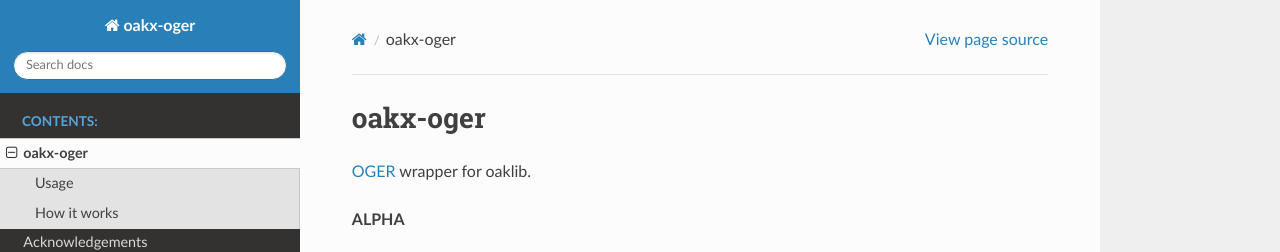
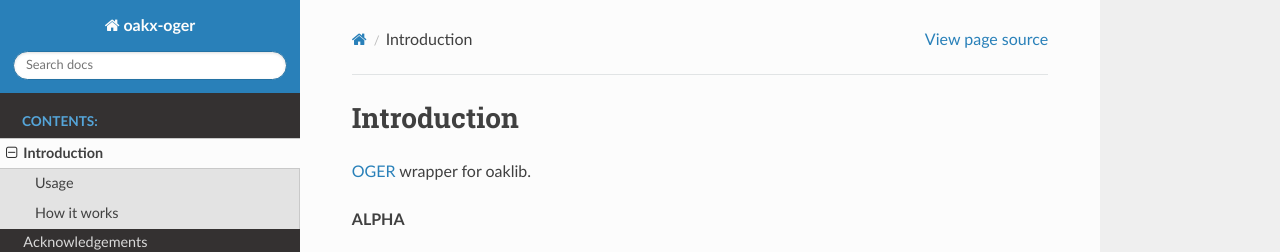
Before and after one commit to hrshdhgd/oakx-oger, a Sphinx documentation site: the page built from docs/intro.md, in a window 1280 px wide and 1018 px high. Shown: the top 252 px of the window. Built offline with Sphinx 7.4.7 and the Read the Docs theme 2.0.0, drawn with Linux system fonts in a browser that asks for light colours; pages that are not in the unit, such as notebooks, are missing from menus.

Commit message:
docs update

```diff
--- a/docs/intro.md
+++ b/docs/intro.md
@@ -1,4 +1,4 @@
-# oakx-oger
+# Introduction
 
 [OGER](https://github.com/OntoGene/OGER) wrapper for oaklib.
 
```
